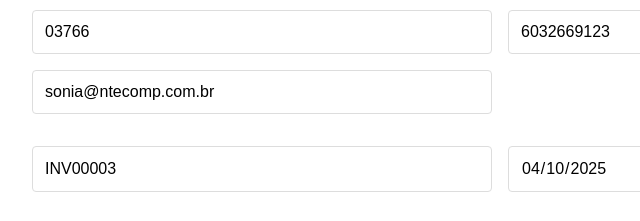
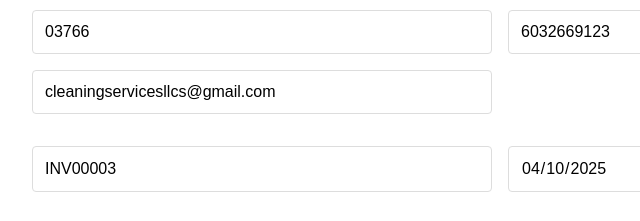
Before and after one commit to SoniaDeAraujo/invoice-generator, a plain HTML site: page index.html in a window 1280 px wide. Shown: the part 243-464 px from the top of the page, 140-780 px from the left. Drawn offline with nearby package versions, Linux system fonts and the light colour scheme.

Commit message:
Updated company email address

```diff
--- a/index.html
+++ b/index.html
@@ -17,7 +17,7 @@
                 <input type="text" id="companyState" placeholder="State" value="NH">
                 <input type="text" id="companyZip" placeholder="ZIP" value="03766">
                 <input type="text" id="companyPhone" placeholder="Phone" value="6032669123">
-                <input type="email" id="companyEmail" placeholder="Email" value="sonia@ntecomp.com.br">
+                <input type="email" id="companyEmail" placeholder="Email" value="cleaningservicesllcs@gmail.com">
             </div>
 
             <div class="invoice-details">
```
